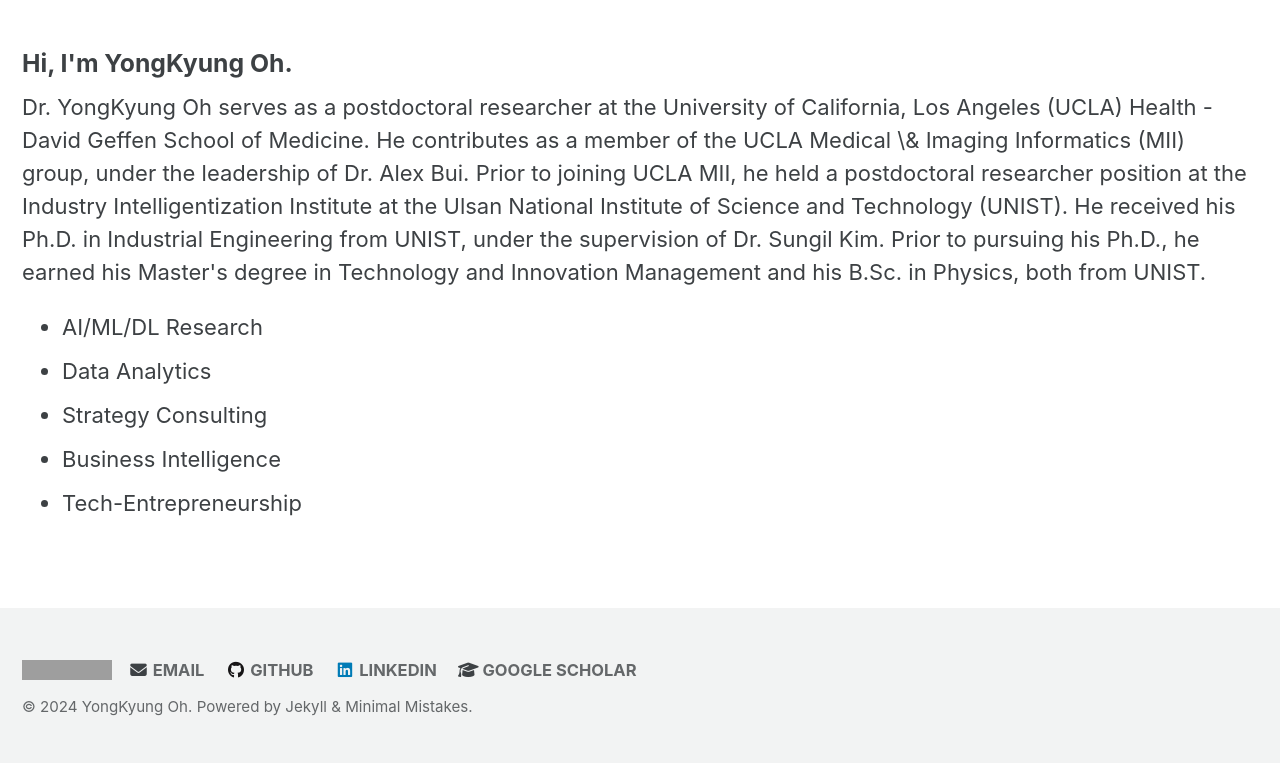
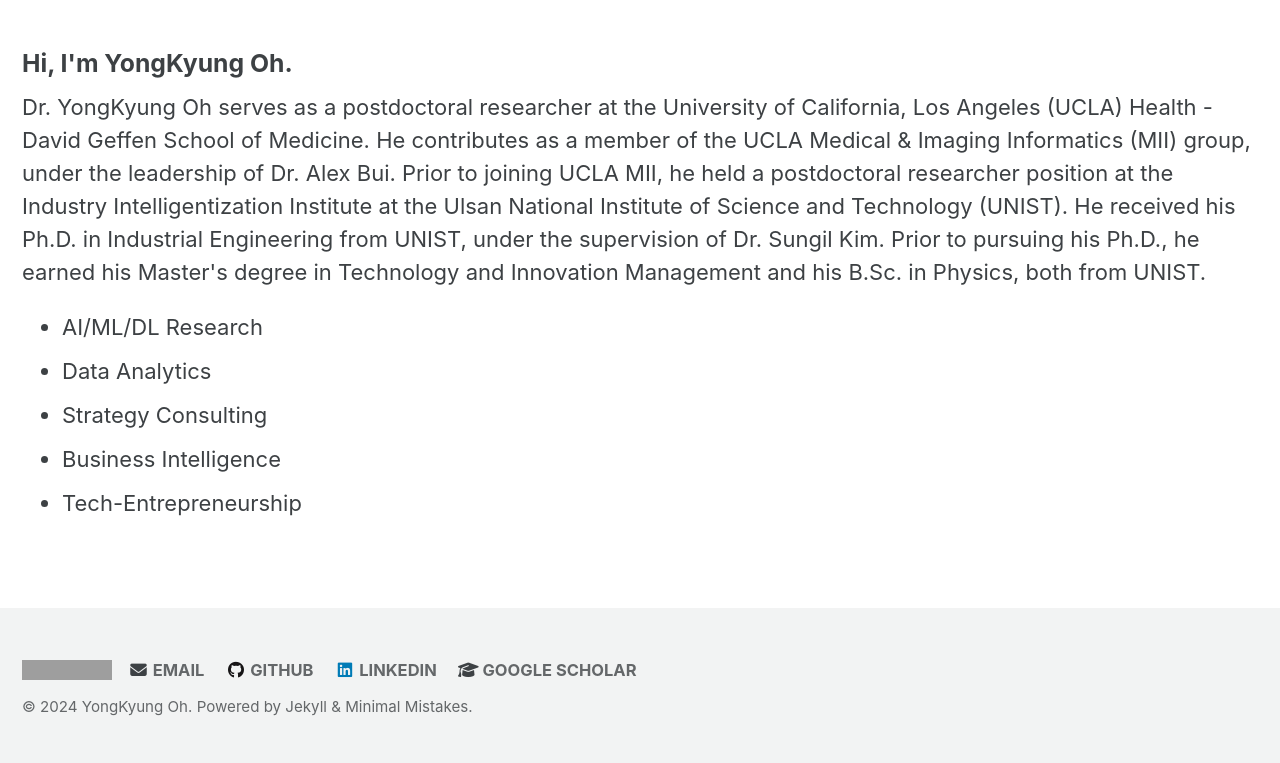
Before and after one commit to yongkyung-oh/yongkyung-oh.github.io, a Jekyll site: the page built from index.html, in a window 1280 px wide. Shown: the part 491-1254 px from the top of the page. Built offline with Jekyll 4.4.1, drawn with Linux system fonts in a browser that asks for light colours; cached includes are drawn as plain includes; nearby versions of some CDN libraries; some web fonts are replaced; the list of posts is cut into pages by our own code; grey boxes are pictures that could not be loaded.

```diff
--- a/index.html
+++ b/index.html
@@ -13,7 +13,7 @@ excerpt: " <br> <br> <br> <br> <br>"
 ---
 
 <h3> Hi, I'm YongKyung Oh. <br> </h3>
-Dr. YongKyung Oh serves as a postdoctoral researcher at the University of California, Los Angeles (UCLA) Health - David Geffen School of Medicine. He contributes as a member of the UCLA Medical \& Imaging Informatics (MII) group, under the leadership of Dr. Alex Bui. Prior to joining UCLA MII, he held a postdoctoral researcher position at the Industry Intelligentization Institute at the Ulsan National Institute of Science and Technology (UNIST). He received his Ph.D. in Industrial Engineering from UNIST, under the supervision of Dr. Sungil Kim. Prior to pursuing his Ph.D., he earned his Master's degree in Technology and Innovation Management and his B.Sc. in Physics, both from UNIST.
+Dr. YongKyung Oh serves as a postdoctoral researcher at the University of California, Los Angeles (UCLA) Health - David Geffen School of Medicine. He contributes as a member of the UCLA Medical & Imaging Informatics (MII) group, under the leadership of Dr. Alex Bui. Prior to joining UCLA MII, he held a postdoctoral researcher position at the Industry Intelligentization Institute at the Ulsan National Institute of Science and Technology (UNIST). He received his Ph.D. in Industrial Engineering from UNIST, under the supervision of Dr. Sungil Kim. Prior to pursuing his Ph.D., he earned his Master's degree in Technology and Innovation Management and his B.Sc. in Physics, both from UNIST.
 
 <ul>
     <li> AI/ML/DL Research      </li>
```
